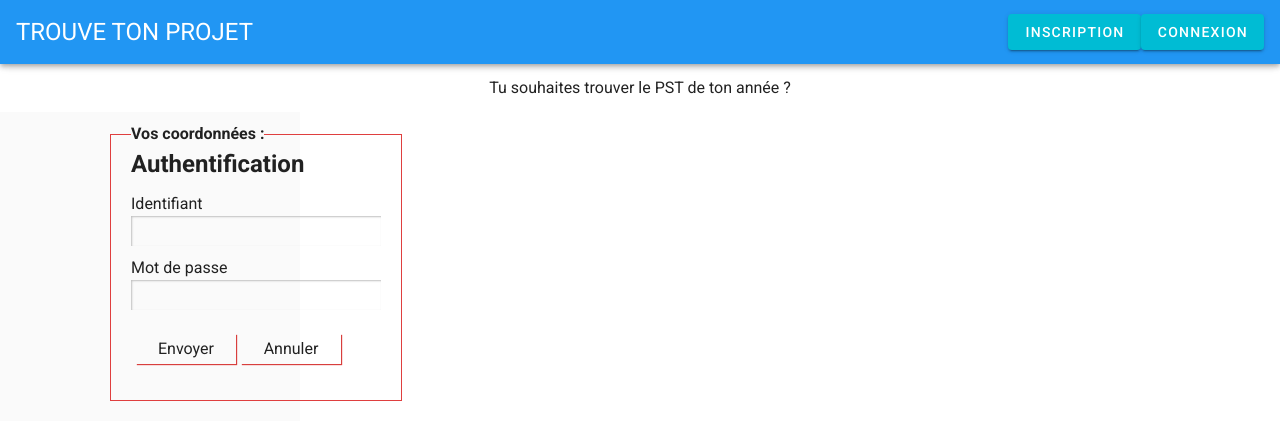
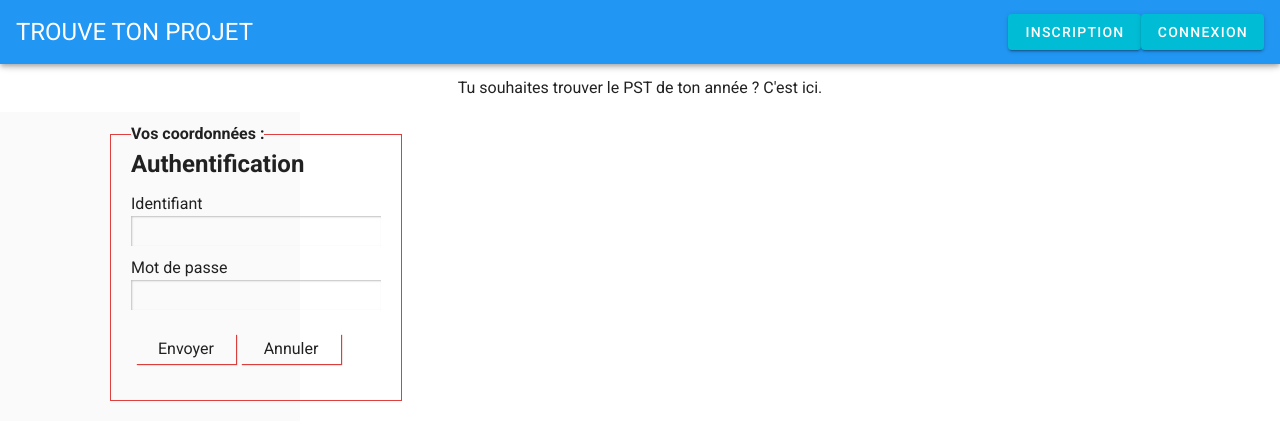
Before and after one commit to danielgrably/trouvetonprojet, a Vue app: page / in a window 1280 px wide. Shown: the top 440 px of the page. Built offline with nearby package versions, Linux system fonts and the light colour scheme.

Commit message:
Fixing git username to AntonLsp (previous: toto5100)

```diff
--- a/src/components/Welcome.vue
+++ b/src/components/Welcome.vue
@@ -2,6 +2,7 @@
   <v-container>
     <v-layout align-center justify-center>
         Tu souhaites trouver le PST de ton année ?
+        C'est ici.
     </v-layout>
   </v-container>
 </template>
```
